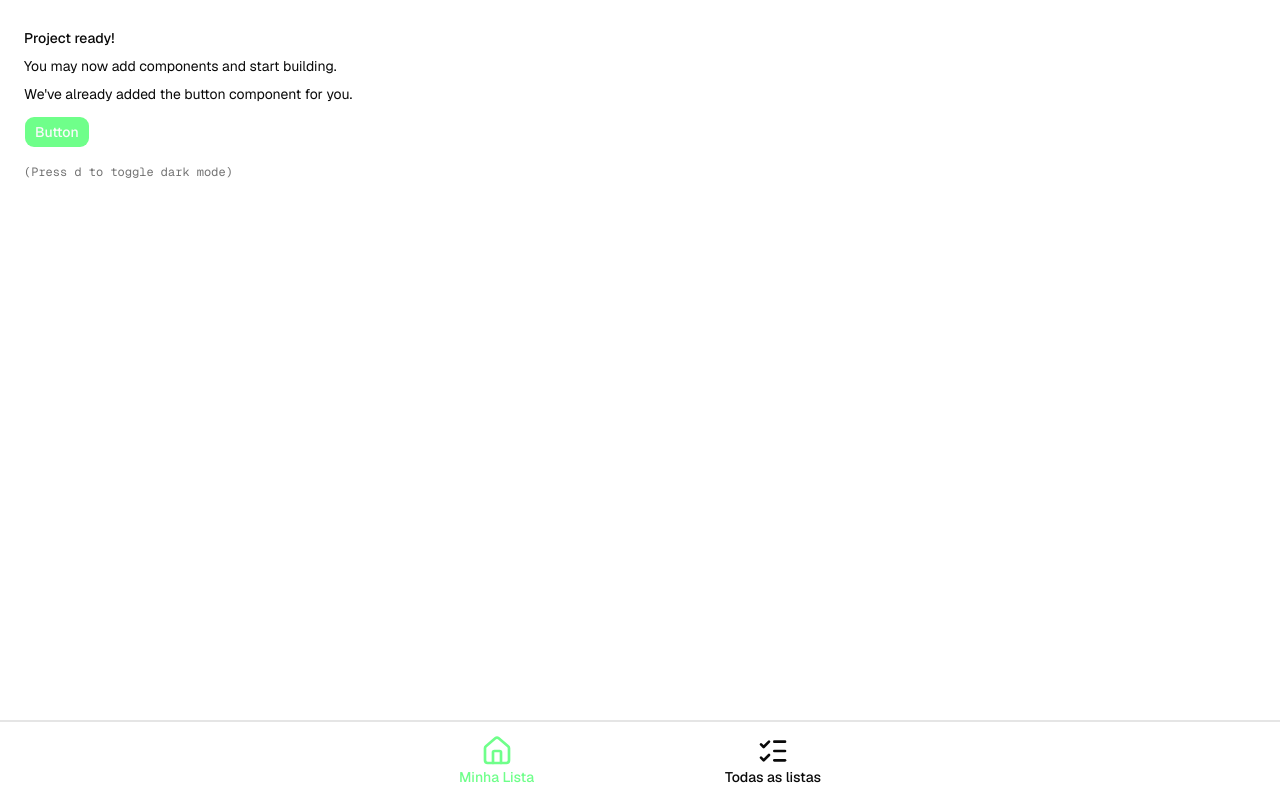
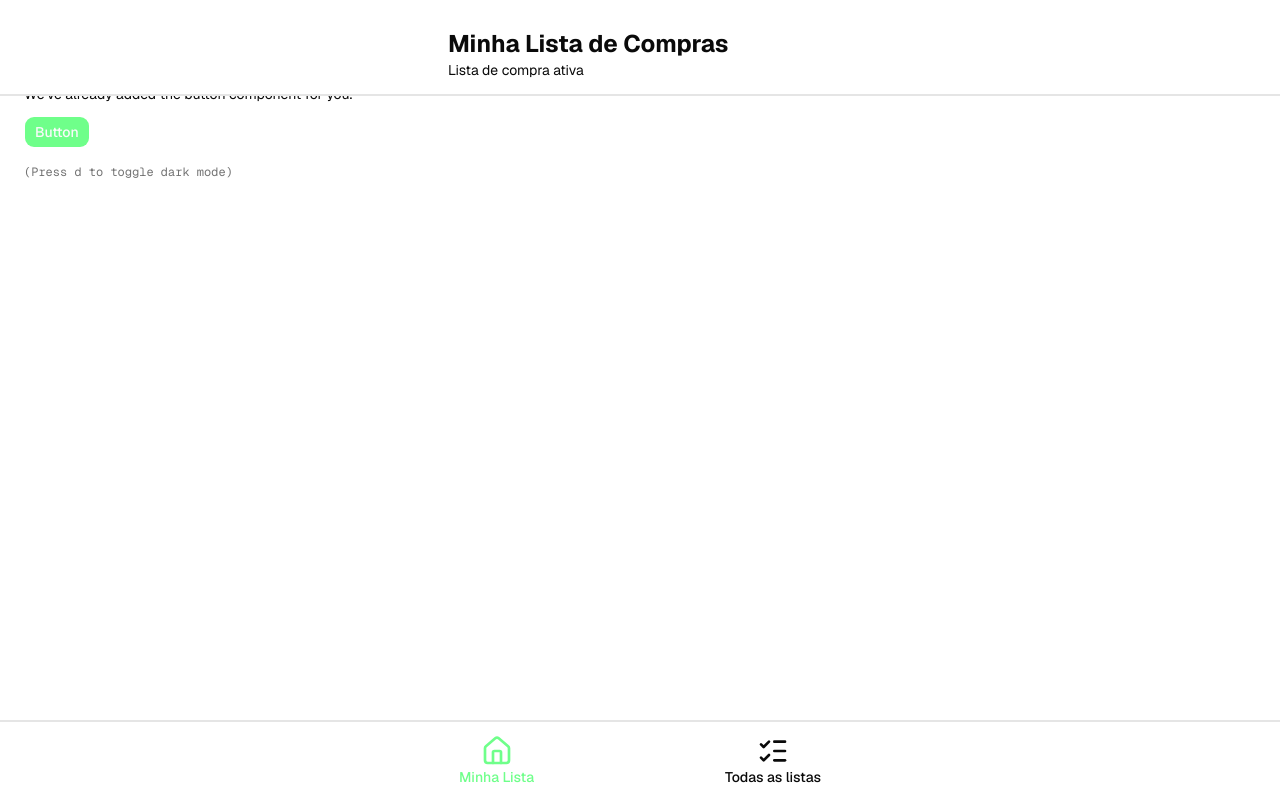
Before and after one commit to alnnu/listadecomprasFront, a Next.js app: page / in a window 1280 px wide. Shown: the top 800 px of the page. Built offline with nearby package versions, Linux system fonts and the light colour scheme.

Commit message:
add: header

```diff
--- a/app/layout.tsx
+++ b/app/layout.tsx
@@ -5,6 +5,7 @@ import { ThemeProvider } from "@/components/theme-provider"
 import { cn } from "@/lib/utils"
 import Footer from "@/components/nav/footer"
 import { TabProvider } from "@/context/tabContext"
+import Header from "@/components/nav/header"
 
 const geist = Geist({ subsets: ["latin"], variable: "--font-sans" })
 
@@ -32,6 +33,7 @@ export default function RootLayout({
       <body>
         <ThemeProvider>
           <TabProvider>
+            <Header />
             {children}
             <Footer />
           </TabProvider>
--- /dev/null
+++ b/components/nav/header.tsx
@@ -0,0 +1,26 @@
+"use client"
+
+import { useTab } from "@/context/tabContext"
+
+export default function Header() {
+  const { activeTab } = useTab()
+
+  return (
+    <div className="fixed top-0 z-50 h-24 w-full border-b-2 bg-white px-[35%] py-3">
+      <div className="pt-4">
+        {activeTab === "minhalista" && (
+          <>
+            <h1 className="text-2xl font-bold">Minha Lista de Compras</h1>
+            <p className="text-sm">Lista de compra ativa</p>
+          </>
+        )}
+        {activeTab === "todaslistas" && (
+          <>
+            <h1 className="text-2xl font-bold">Minhas Listas</h1>
+            <p className="text-sm">Todas Listas de compras</p>
+          </>
+        )}
+      </div>
+    </div>
+  )
+}
```
